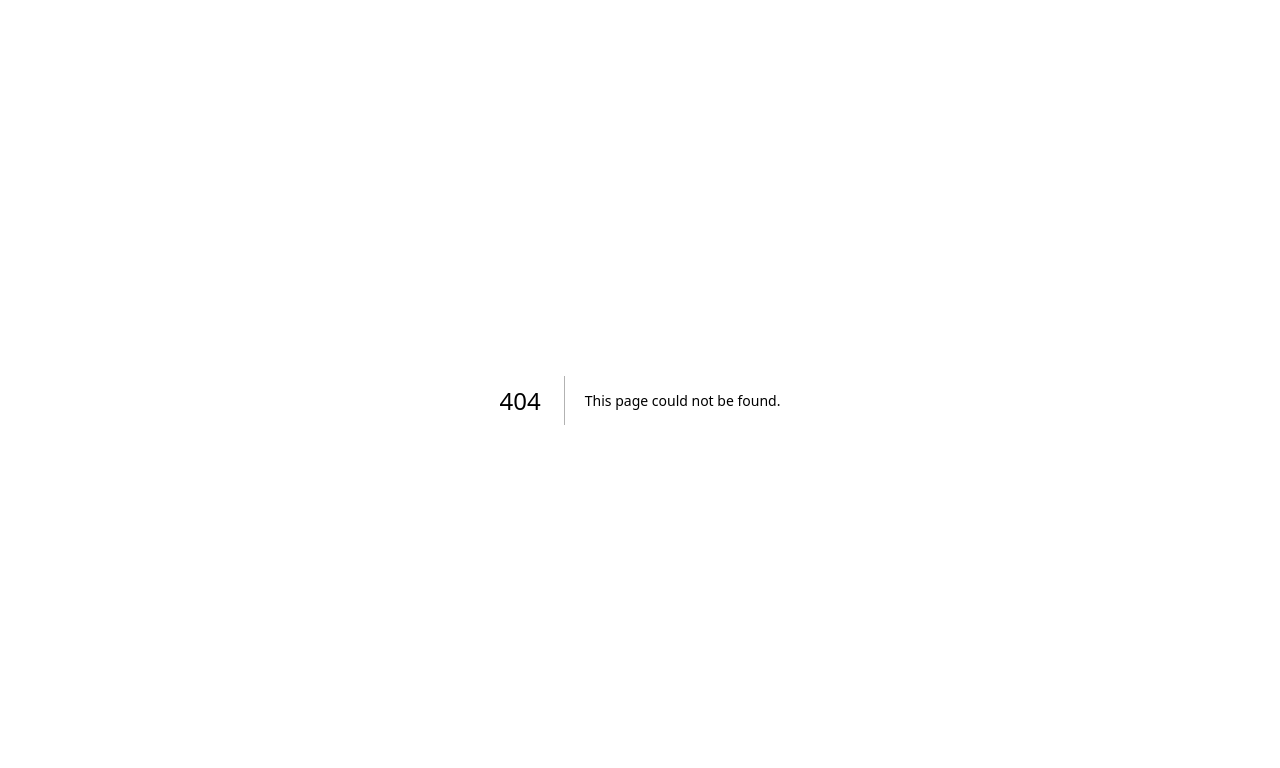
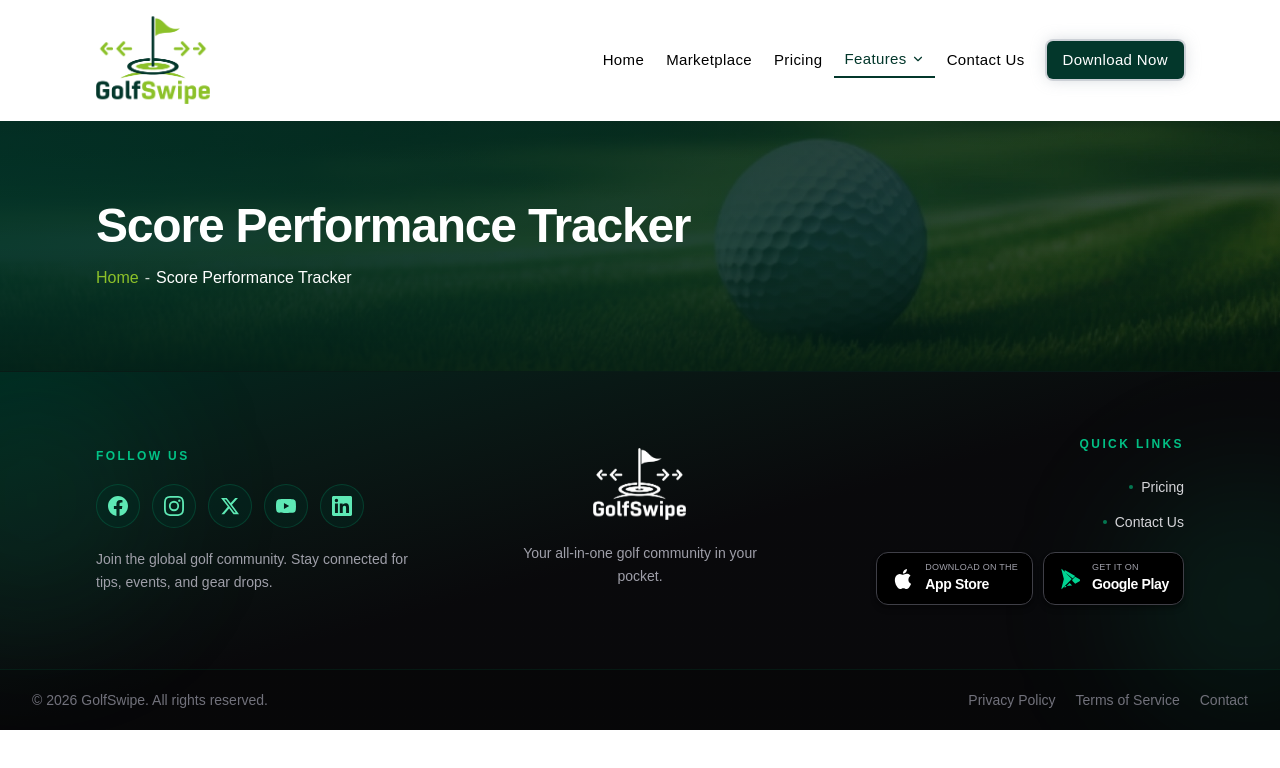
Before and after one commit to saneshps/golfswipe, a Next.js app: page /score-performance-tracker in a window 1280 px wide. Before the commit this address had no page. Shown: the top 768 px of the page. Built offline with nearby package versions, Linux system fonts and the light colour scheme.

Commit message:
Add Score Performance Tracker feature page
Create new Score Performance Tracker page at /score-performance-tracker route with header, footer, and title banner. Add placeholder Score Performance Tracker component. Adjust TitleBanner heights and font sizes for better layout proportions.

```diff
--- /dev/null
+++ b/src/app/score-performance-tracker/page.tsx
@@ -0,0 +1,23 @@
+import Header from "@/components/ui/header";
+import Footer from "@/components/ui/footer";
+import TitleBanner from "@/components/ui/titleBanner";
+import ScorePerformanceTracker from '@/components/sections/features/Score-Performance-Tracker';
+
+export default function ScorePerformanceTrackerPage() {
+  return (
+    <div>
+            <Header />
+            <main className="flex flex-1 flex-col">
+       <TitleBanner title="Score Performance Tracker"
+          breadcrumbs={[
+            { label: "Home", href: "/" },
+            { label: "Score Performance Tracker" },
+          ]}
+        />
+
+      <ScorePerformanceTracker />
+            </main>
+            <Footer />
+        </div>
+    );
+}
--- /dev/null
+++ b/src/components/sections/features/Score-Performance-Tracker.tsx
@@ -0,0 +1,10 @@
+import Image from "next/image";
+import Link from "next/link";
+
+export default function ScorePerformanceTracker() {
+  return (
+    <>
+
+    </>
+  )
+}
--- a/src/components/ui/titleBanner.tsx
+++ b/src/components/ui/titleBanner.tsx
@@ -22,7 +22,7 @@
   imageAlt = "",
 }: TitleBannerProps) {
   return (
-    <section className="relative h-[280px] w-full overflow-hidden sm:h-[320px] md:h-[350px]">
+    <section className="relative h-[180px] w-full overflow-hidden sm:h-[220px] md:h-[250px]">
       <Image
         src={imageSrc}
         alt={imageAlt}
@@ -38,7 +38,7 @@
 
       <div className="relative z-10 flex h-full items-center">
         <div className="mx-auto w-full px-4 sm:px-6 md:w-[90%] lg:w-[90%] lg:px-8 xl:w-[90%] 2xl:w-[85%]">
-          <h1 className="text-3xl font-bold tracking-tight text-white sm:text-4xl md:text-5xl">
+          <h1 className="text-2xl font-bold tracking-tight text-white sm:text-3xl md:text-4xl lg:text-5xl">
             {title}
           </h1>
 
```
